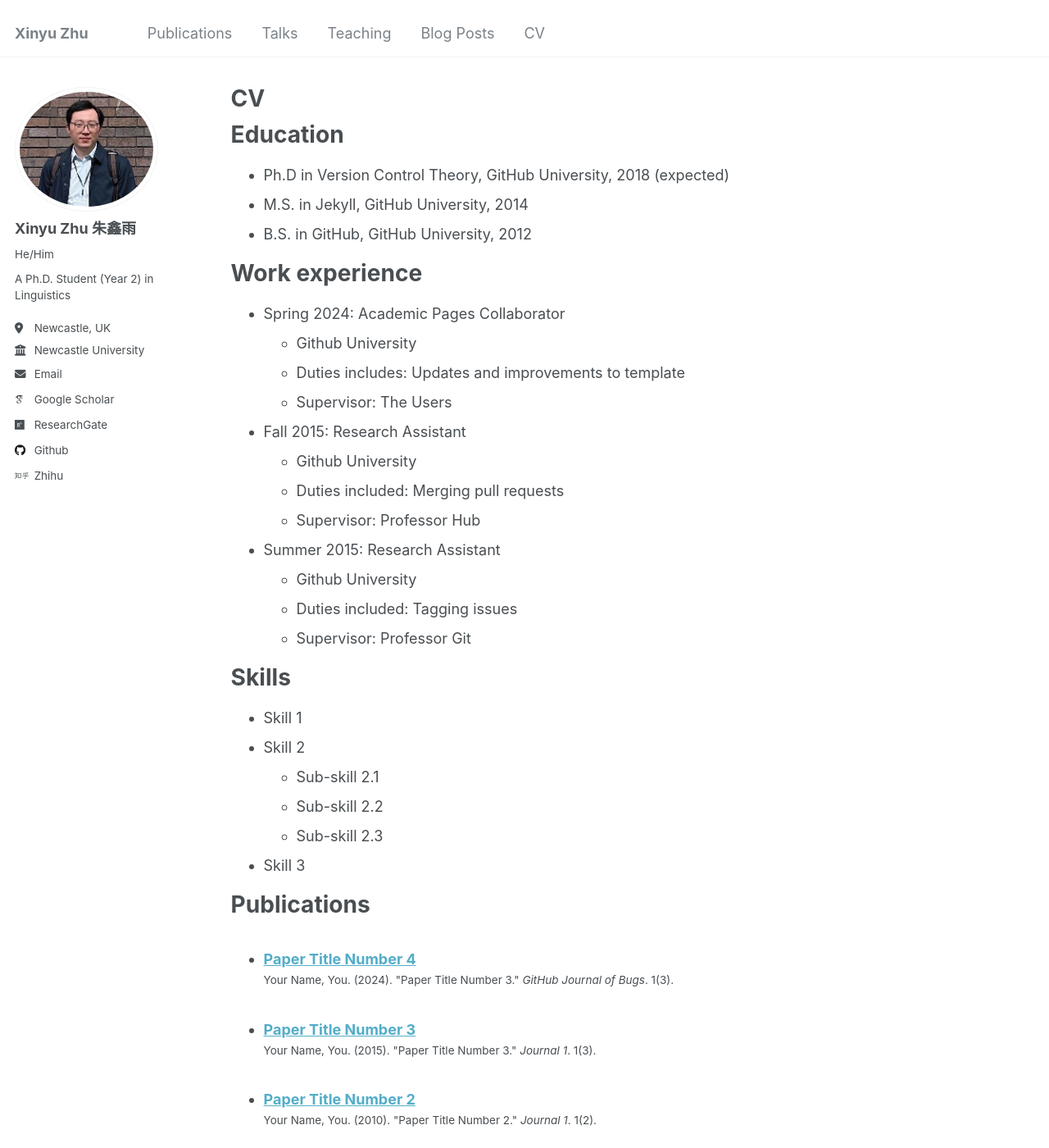
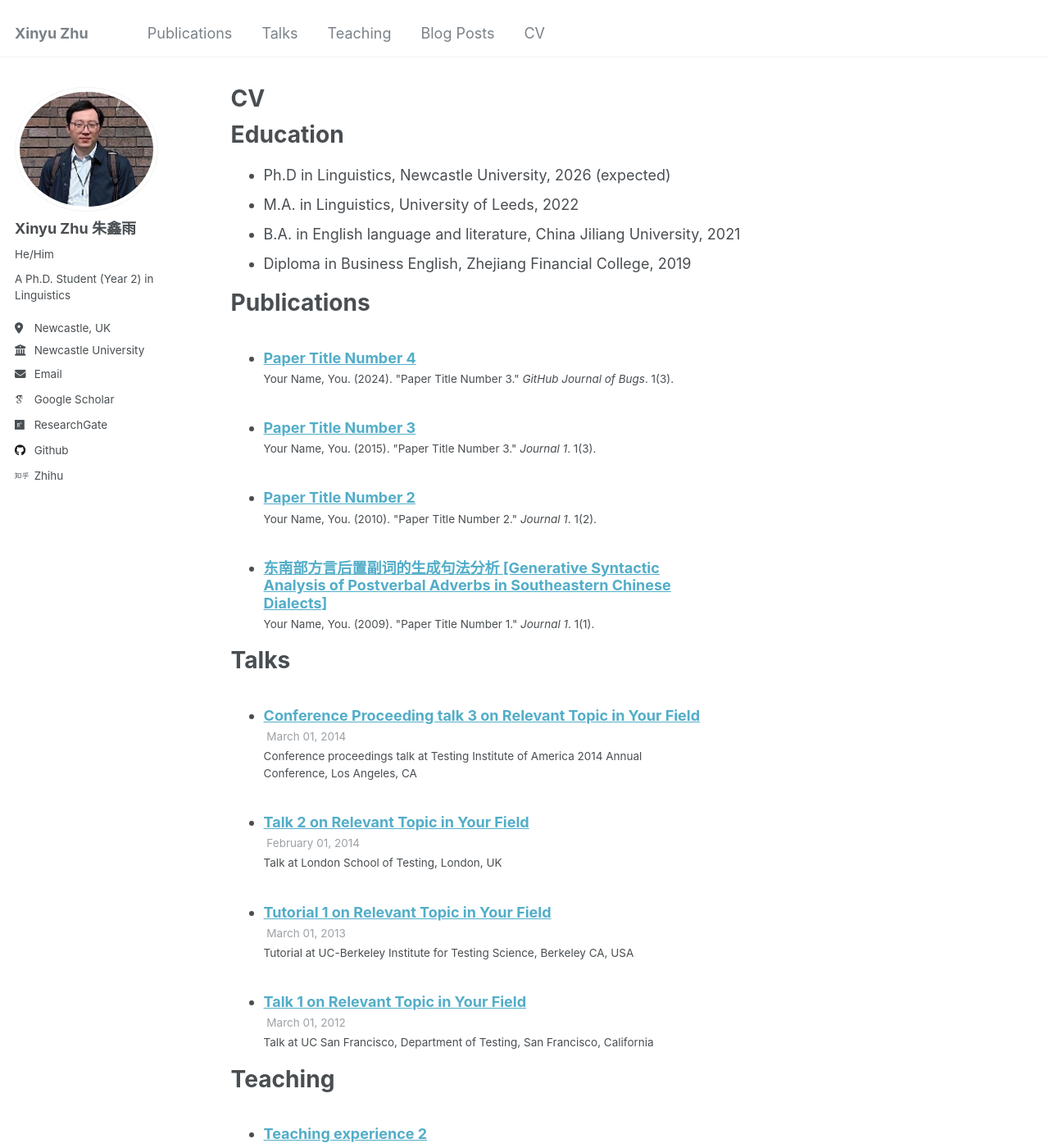
Before and after one commit to zhu-xinyu/xinyuzhu, a Jekyll site: the page built from _pages/cv.md, in a window 1280 px wide and 1400 px high. Shown: the whole window at 82% size. Built offline with Jekyll 4.4.1, drawn with Linux system fonts in a browser that asks for light colours; some web fonts are replaced; some of the changed text lies outside the part shown.

Commit message:
Update cv.md

```diff
--- a/_pages/cv.md
+++ b/_pages/cv.md
@@ -11,35 +11,10 @@ redirect_from:
 
 Education
 ======
-* Ph.D in Version Control Theory, GitHub University, 2018 (expected)
-* M.S. in Jekyll, GitHub University, 2014
-* B.S. in GitHub, GitHub University, 2012
-
-Work experience
-======
-* Spring 2024: Academic Pages Collaborator
-  * Github University
-  * Duties includes: Updates and improvements to template
-  * Supervisor: The Users
-
-* Fall 2015: Research Assistant
-  * Github University
-  * Duties included: Merging pull requests
-  * Supervisor: Professor Hub
-
-* Summer 2015: Research Assistant
-  * Github University
-  * Duties included: Tagging issues
-  * Supervisor: Professor Git
-
-Skills
-======
-* Skill 1
-* Skill 2
-  * Sub-skill 2.1
-  * Sub-skill 2.2
-  * Sub-skill 2.3
-* Skill 3
+* Ph.D in Linguistics, Newcastle University, 2026 (expected)
+* M.A. in Linguistics, University of Leeds, 2022
+* B.A. in English language and literature, China Jiliang University, 2021
+* Diploma in Business English, Zhejiang Financial College, 2019
 
 Publications
 ======
@@ -59,6 +34,8 @@ Teaching
     {% include archive-single-cv.html %}
   {% endfor %}</ul>
 
-Service and leadership
+Service and memberships
 ======
-* Currently signed in to 43 different slack teams
+* Course Representative for PhD in Linguistics, School of English Literature, Language and Linguistics, Newcastle University, 2024-2025
+* Newcastle Syntax-Prosody Reading Group, 2024-2025 [Organiser members]
+* Newcastle Syntax Reading Group, 2023-2024
```
